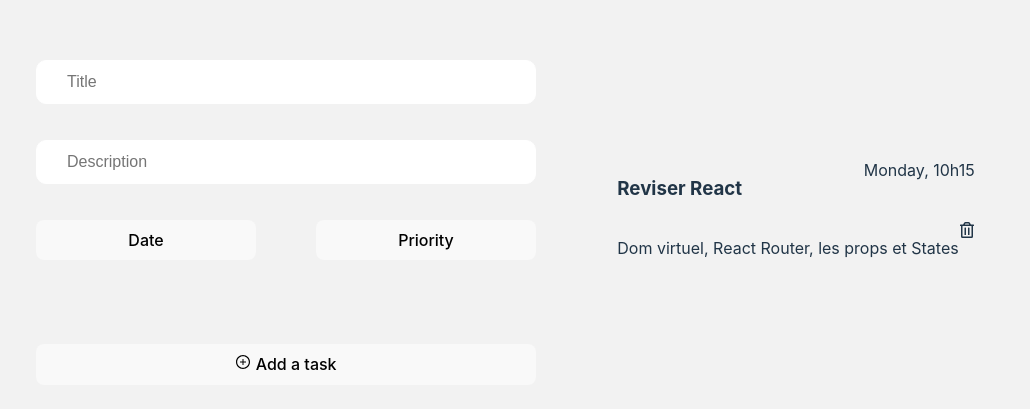
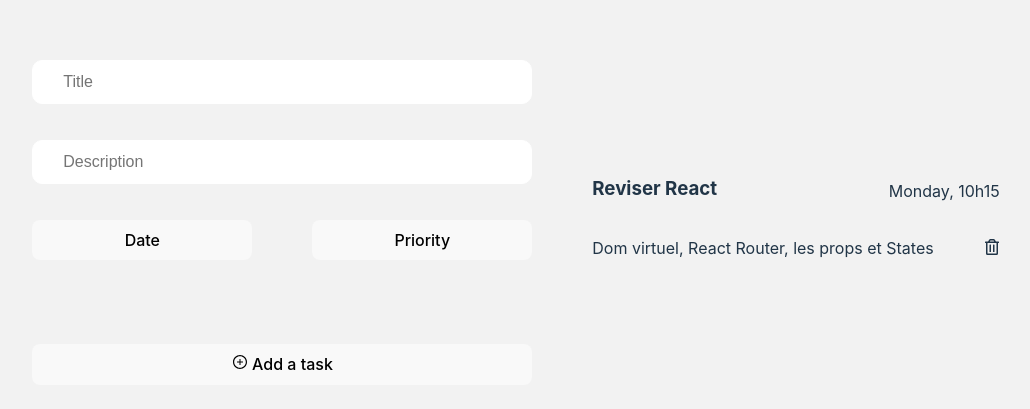
Before and after one commit to CREDO23/TODO_LIST, a React app: page / in a window 1280 px wide. Shown: the part 183-592 px from the top of the page, without its empty margins (124-1154 px from the left). Built offline with nearby package versions, Linux system fonts and the light colour scheme; the HTML template or start-up script is replaced by a standard one.

Commit message:
feat:refactor creating task

```diff
--- a/src/components/Task.css
+++ b/src/components/Task.css
@@ -9,5 +9,17 @@
 {
     display: flex;
     justify-content: space-between;
+    gap: 50px;
 
 }
+
+.dayTask
+{
+margin-top: 21px;
+}
+
+.iconDelete
+{
+margin-top: 17px;
+
+}
```
